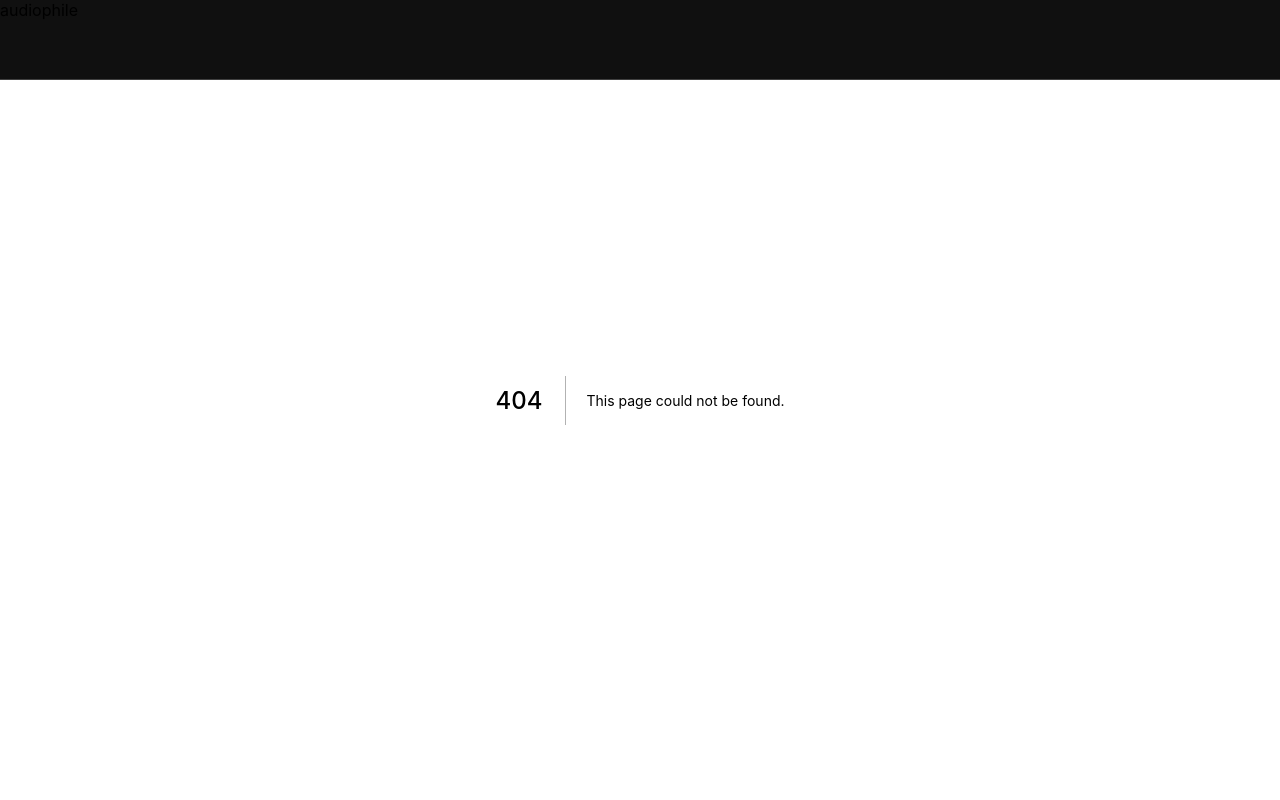
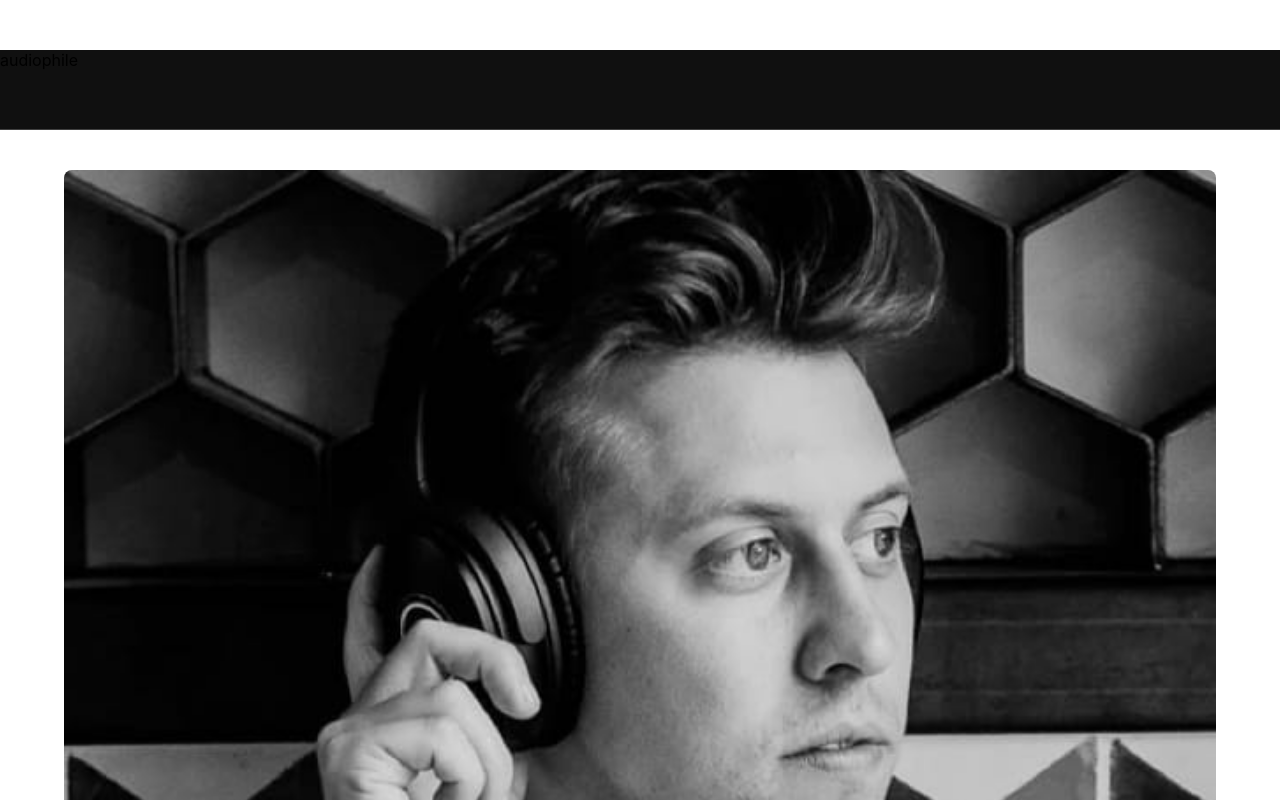
Before and after one commit to maklaut007/audiophile, a Next.js app: page /product/1 in a window 1280 px wide. Before the commit this address had no page. Shown: the top 800 px of the page. Built offline with nearby package versions, Linux system fonts and the light colour scheme.

Commit message:
Product pages generated

```diff
--- /dev/null
+++ b/components/Product/Product.styled.ts
@@ -0,0 +1,13 @@
+import styled from "styled-components";
+import Image from "next/image";
+
+export const Product = styled.article`
+  display: flex;
+  flex-direction: column;
+  align-items: center;
+  margin: 50px 24px;
+`;
+
+export const ProductImage = styled(Image)`
+  border-radius: 8px;
+`;
--- /dev/null
+++ b/components/Product/index.tsx
@@ -0,0 +1,30 @@
+import React from "react";
+import * as Styled from "./Product.styled";
+
+function ProductExamples({ item }: any): JSX.Element {
+  console.log(item);
+  return (
+    <Styled.Product>
+      Hello
+      {/* <Styled.GoBack>Go Back</Styled.GoBack>
+      <Styled.ProductImage
+        width="327"
+        height="352"
+        alt={item.name}
+        src={item.categoryImage.mobile}
+      />
+      <Styled.NewProduct>New Product</Styled.NewProduct>
+      <Styled.ProductName> {item.name.toUpperCase()}</Styled.ProductName>
+      <Styled.ProductDescription>{item.description}</Styled.ProductDescription>
+      <Styled.Price>{item.price}</Styled.ProductDescription>
+      <Styled.AddToCart>{item.price}</Styled.AddToCart>
+      <Styled.FeaturesTitle>Features</Styled.FeaturesTitle>
+      <Styled.FeaturesText>{item.features}</Styled.FeaturesTitle>
+      <Styled.InTheBox>{item.inTheBox}</Styled.InTheBox>
+      <Styled.ImageCollection>{item.inTheBox}</Styled.ImageCollection>
+      <Styled.MayLike>{item.mayLike}</Styled.MayLike> */}
+    </Styled.Product>
+  );
+}
+
+export default ProductExamples;
--- /dev/null
+++ b/pages/product/[id].tsx
@@ -0,0 +1,49 @@
+import type { NextPage } from "next";
+import { useRouter } from "next/router";
+import Product from "../../components/Product";
+import fsPromises from "fs/promises";
+import path from "path";
+import { GetStaticProps, GetStaticPaths } from "next";
+
+const Home: NextPage = (props: any) => {
+  const router = useRouter();
+  const { name } = router.query;
+  return (
+    <>
+      <Product data={props.data} />
+    </>
+  );
+};
+
+async function getData() {
+  const filePath = path.join(process.cwd(), "data/data.json");
+  const jsonData = await fsPromises.readFile(filePath);
+  return JSON.parse(jsonData.toString());
+}
+
+export const getStaticProps: GetStaticProps = async (context: any) => {
+  const { params } = context;
+  const productId = params.id;
+  const data = await getData();
+  const item = data.find((item: any) => {
+    return item.id.toString() === productId;
+  });
+  return {
+    props: {
+      data: item,
+    },
+  };
+};
+
+export const getStaticPaths: GetStaticPaths = async () => {
+  const data = await getData();
+  const ids = data.map((product: any) => product.id.toString());
+  const params = ids.map((id: any) => ({ params: { id: id } }));
+  console.log(params);
+  return {
+    paths: params,
+    fallback: false,
+  };
+};
+
+export default Home;
```
